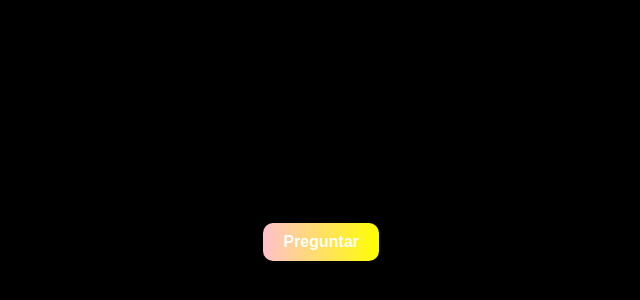
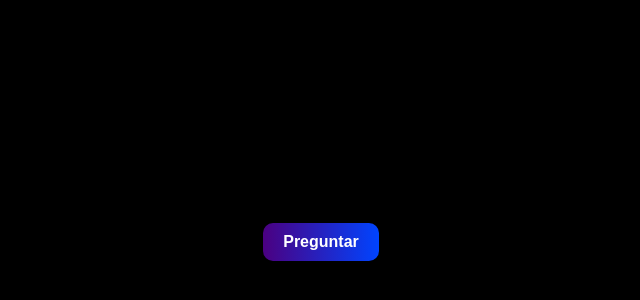
Before and after one commit to VenomSnakeScripter/ysm.com, a plain HTML site: page index.html in a window 1280 px wide. Shown: the part 158-458 px from the top of the page, without its empty margins (319-959 px from the left). Drawn offline with Linux system fonts and the light colour scheme.

Commit message:
Update index.html

```diff
--- a/index.html
+++ b/index.html
@@ -25,7 +25,7 @@
                 font-weight: bold;
                 font-size: 16px;
                 color: white;
-                background: linear-gradient(to right, pink, yellow);
+                background: linear-gradient(to right, #4b0081, #0044FF);
               }
 
               button:hover {
```
